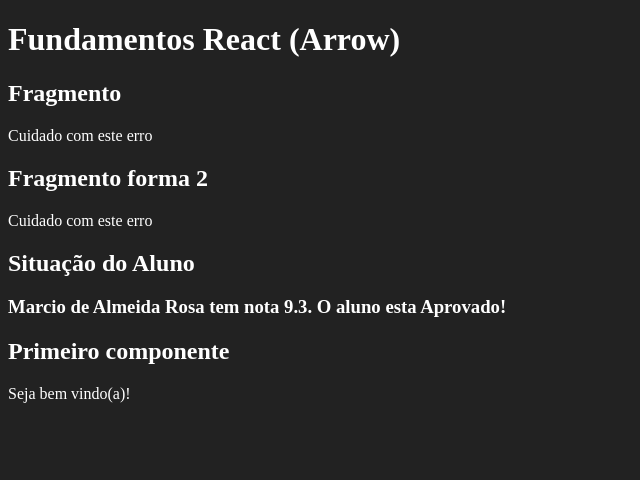
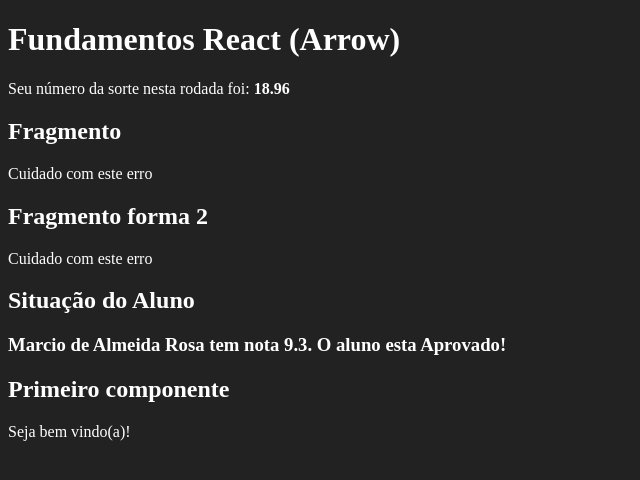
Before and after one commit to MarcioDeAlmeidaRosa/curso-react-redux, a React (Create React App) app in the folder fundamentos-react/: page / in a window 1280 px wide. Shown: the top 480 px of the page, without its empty margins (0-640 px from the left). Built offline with nearby package versions, Linux system fonts and the light colour scheme.

Commit message:
22. Desafio Número Aleatório

```diff
--- a/fundamentos-react/src/App.jsx
+++ b/fundamentos-react/src/App.jsx
@@ -4,10 +4,12 @@
 import ComParametro from "./components/basics/ComParametro";
 import Fragment from "./components/basics/Fragment";
 import Fragment1 from "./components/basics/Fragment1";
+import Random from './components/basics/Random';
 
 export default () => (
   <div id="app">
     <h1>Fundamentos React (Arrow)</h1>
+    <Random minValue={1} maxValue={100}/>
     <Fragment />
     <Fragment1 />
     <ComParametro
--- /dev/null
+++ b/fundamentos-react/src/components/basics/Random.jsx
@@ -0,0 +1,15 @@
+import React from "react";
+
+export default (props) => {
+  function randomFloat(min, max) {
+    if (min > max) [min, max] = [max, min];
+    return Math.random() * (max - min) + min; // [min, max)
+  }
+  const { minValue, maxValue } = props;
+  return (
+    <div>
+      Seu número da sorte nesta rodada foi:{" "}
+      <strong>{randomFloat(minValue, maxValue).toFixed(2)}</strong>
+    </div>
+  );
+};
```
